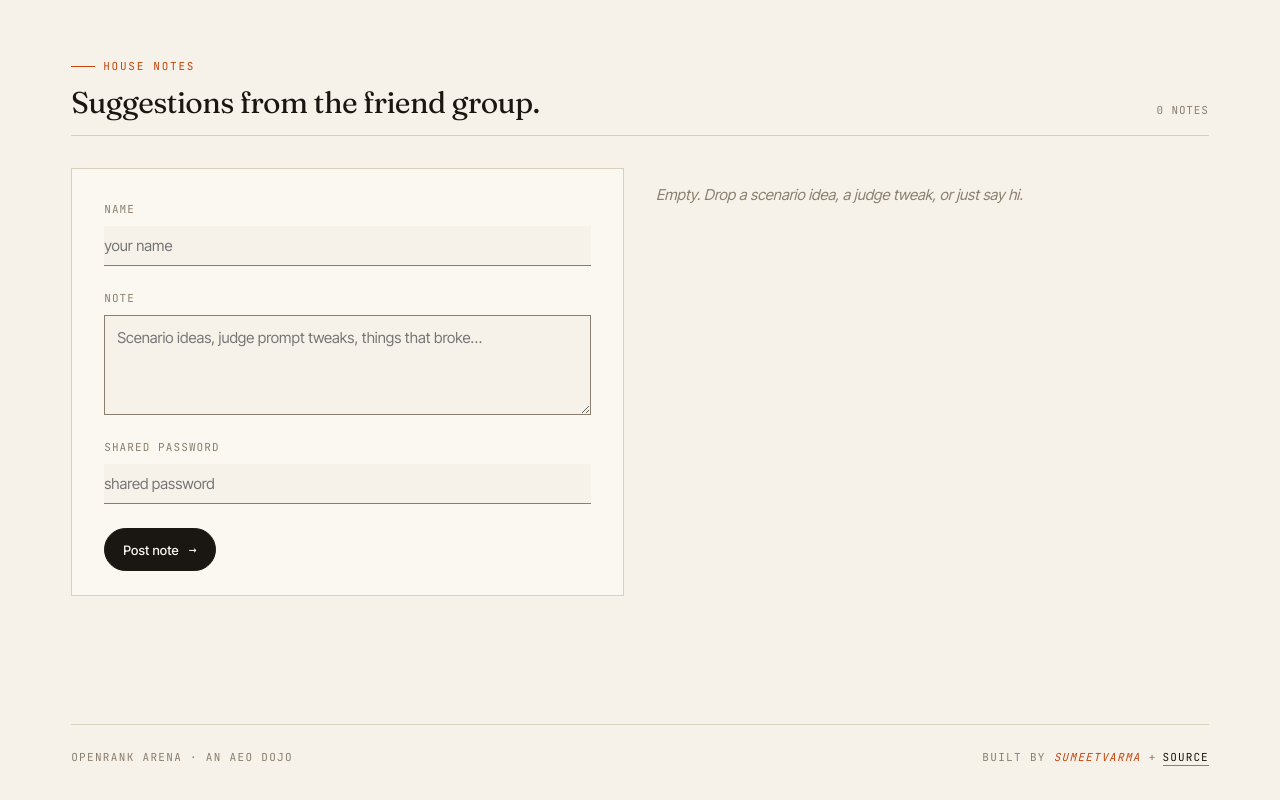
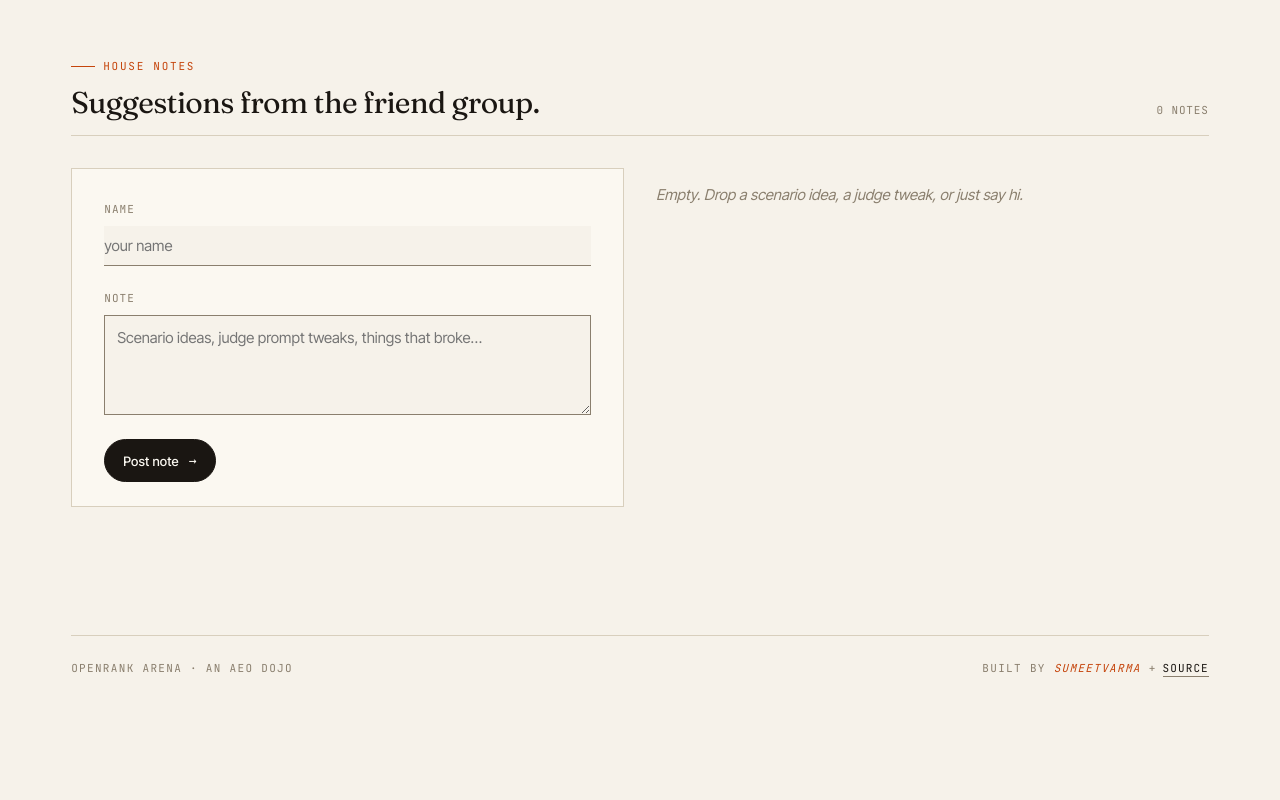
Before and after one commit to SumeetVarma/openrank-arena, a Next.js app in the folder leaderboard/: page / in a window 1280 px wide. Shown: the part 1684-2484 px from the top of the page. After the commit the page ends 2457 px from the top, so only its background shows below. Built offline with nearby package versions, Linux system fonts and the light colour scheme.

Commit message:
Drop shared-password field from feedback form (endpoint already optional)

```diff
--- a/leaderboard/app/page.jsx
+++ b/leaderboard/app/page.jsx
@@ -357,10 +357,6 @@ export default async function Page() {
                   placeholder="Scenario ideas, judge prompt tweaks, things that broke…"
                 />
               </div>
-              <div className="formField">
-                <label className="formLabel" htmlFor="fb-pw">Shared password</label>
-                <input id="fb-pw" name="password" type="password" required placeholder="shared password" />
-              </div>
               <div>
                 <button className="btn" type="submit">Post note</button>
               </div>
```
